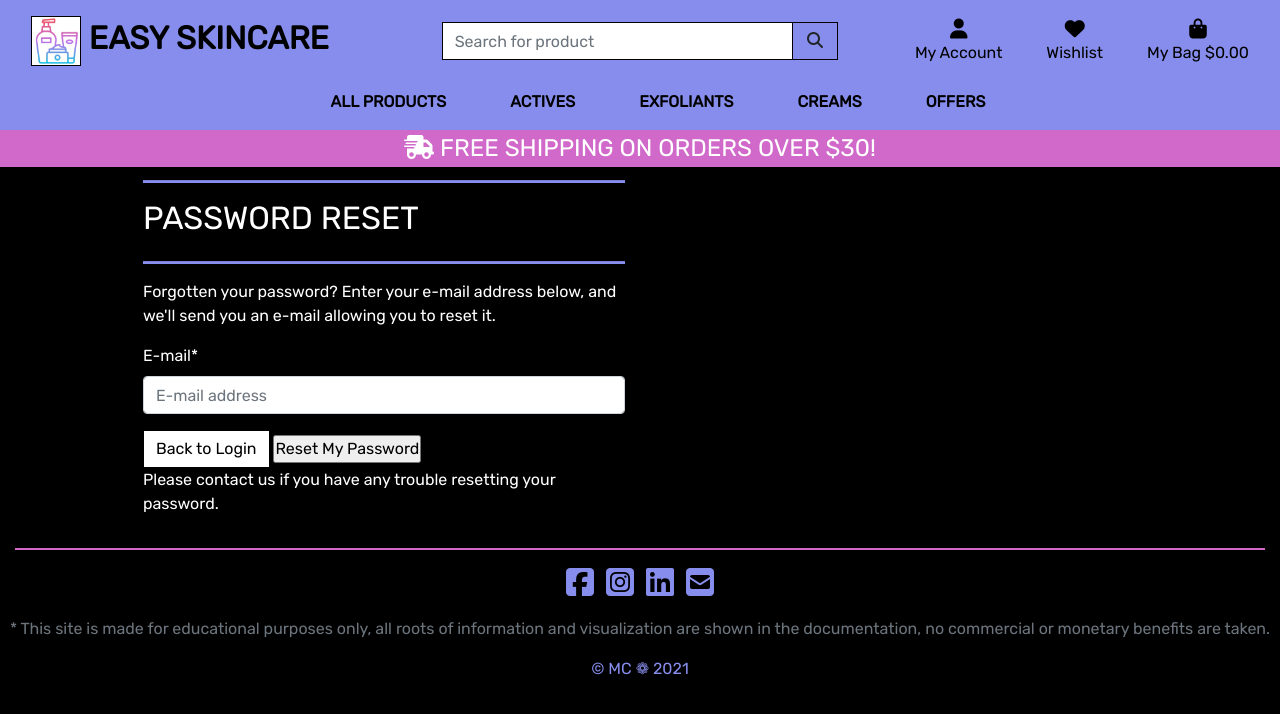
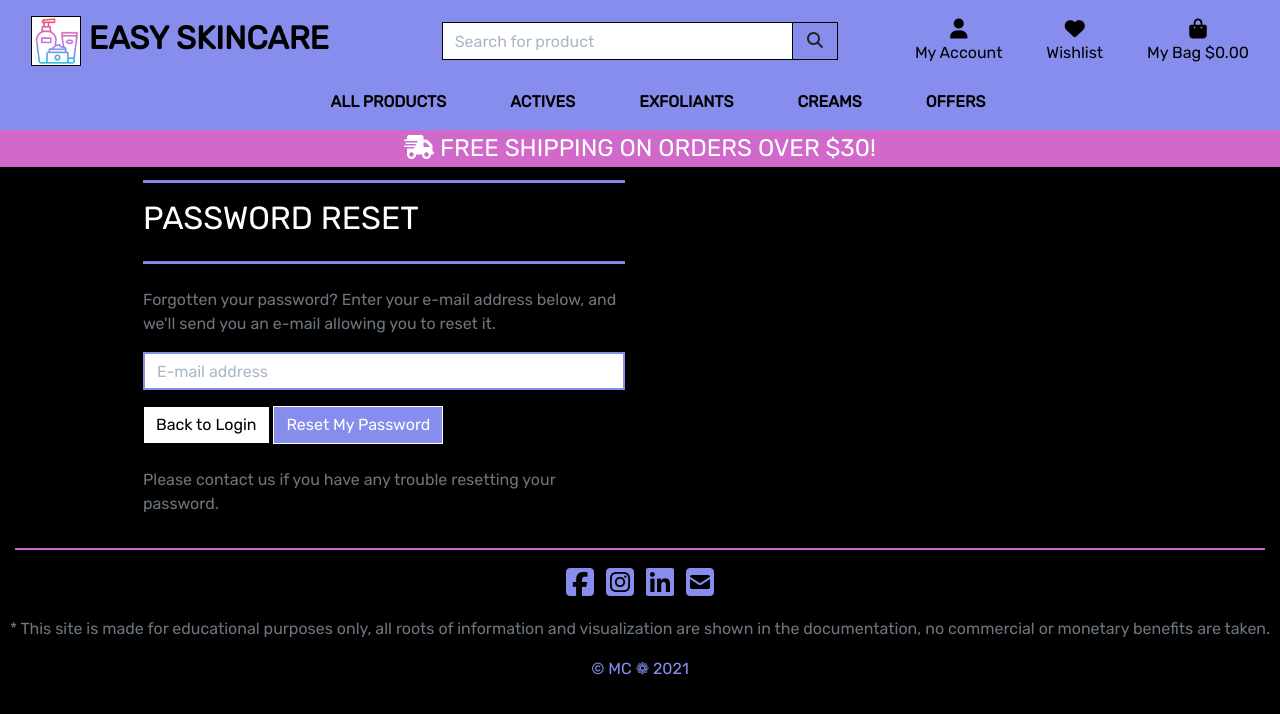
Before and after one commit to MaggieDaisy/Easy_Skincare, a Django app: page /accounts/password/reset/ in a window 1280 px wide. Shown: the top 714 px of the page. Run offline with Django 3.2, Linux system fonts and the light colour scheme; some libraries are stand-ins or nearby versions.

Commit message:
Adjust style for allauth form inputs, add style for buttons and text and content input

```diff
--- a/static/css/base.css
+++ b/static/css/base.css
@@ -174,6 +174,10 @@ a.category-badge>span.badge:hover {
     cursor: pointer;
 }
 
+input[name='q']::placeholder {
+    color: #aab7c4;
+}
+
 /* --- Bootstrap toasts for messages --- */
 .message-container {
     position: fixed;
@@ -242,7 +246,65 @@ a.category-badge>span.badge:hover {
     overflow-y: auto;
 }
 
-/* --------------------------------- Media queries */
+/* --- Allauth form formatting --- */
+
+.allauth-form-inner-content p {
+    margin-top: 1.5rem;
+    /* mt-4 */
+    color: #6c757d;
+    /* text-secondary */
+}
+
+.allauth-form-inner-content input {
+    border-radius: 0;
+    border: 2px solid #868dec;
+}
+
+.allauth-form-inner-content label:not([for='id_remember']) {
+    display: none;
+}
+
+.allauth-form-inner-content input::placeholder {
+    color: #aab7c4;
+}
+
+.allauth-form-inner-content button,
+.allauth-form-inner-content input[type='submit'] {
+    /* btn */
+    display: inline-block;
+    font-weight: 400;
+    color: #fff;
+    text-align: center;
+    vertical-align: middle;
+    -webkit-user-select: none;
+    -moz-user-select: none;
+    -ms-user-select: none;
+    user-select: none;
+    background-color: #868dec;
+    border: 1px solid white;
+    padding: .375rem .75rem;
+    font-size: 1rem;
+    line-height: 1.5;
+    border-radius: 0;
+
+    /* standard bootstrap btn transitions */
+    transition: color .15s ease-in-out, background-color .15s ease-in-out, border-color .15s ease-in-out, box-shadow .15s ease-in-out;
+}
+
+.allauth-form-inner-content button:hover,
+.allauth-form-inner-content input[type='submit']:hover {
+    color: #fff;
+    background-color: #d069ca;
+    border-color: white;
+}
+
+.allauth-form-inner-content a {
+    color: #17a2b8;
+    /* text-info */
+}
+
+
+/* ------------ Media queries --------------- */
 
 /* Slightly larger container on xl screens */
 @media (min-width: 1200px) {
--- a/templates/allauth/account/base.html
+++ b/templates/allauth/account/base.html
@@ -5,7 +5,7 @@
     <div class="overlay"></div>
     <div class="row">
         <div class="col-12 col-md-6">
-            <div class="alluth=form-inner-content">
+            <div class="allauth-form-inner-content">
                 {% block inner_content %}
                 {% endblock %}
             </div>
```
